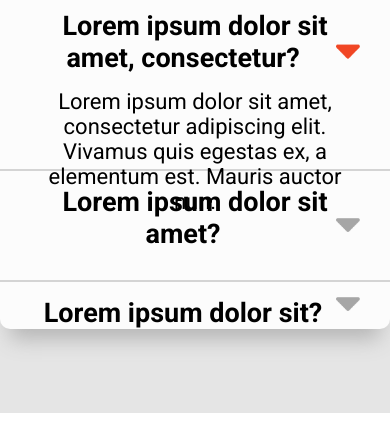
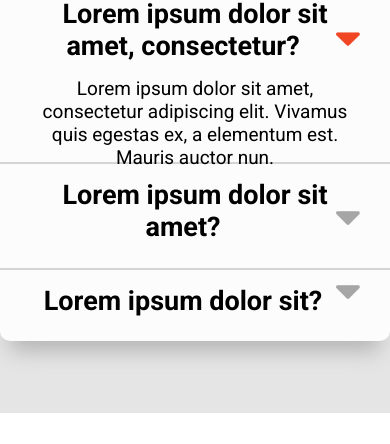
Before and after one commit to Botelho-Marcelo-Dev/meu-primeiro-acordeon, a plain HTML site: page index.html in a window 390 px wide. Both pictures are taken after a click on the picture 348 px from the left and 480 px from the top of the page. Shown: the part 431-875 px from the top of the page. After the commit the page ends 844 px from the top, so only its background shows below. Drawn offline with Linux system fonts and the light colour scheme.

Commit message:
Update style.css

```diff
--- a/css/style.css
+++ b/css/style.css
@@ -98,8 +98,6 @@ main {
     }
 
     .container-acordeon p {
-        height: 0;
-        opacity: 0;
         margin-bottom: 10px;
         font-size: 22px;
         margin: 0px 30px 15px 30px;
@@ -107,7 +105,7 @@ main {
 
     .container-acordeon p.selecionado {
         opacity: 1;
-        height: 65px;
+        height: 75px;
     }
 
     .person {
@@ -127,6 +125,10 @@ main {
 }
 
 @media (max-width: 500px) {
+    .container {
+        height: 700px;
+    }
+
     .person {
         width: 280px;
         height: 295px;
@@ -135,4 +137,9 @@ main {
         top: -50px;
         right: -70px;
     }
+
+    .container-acordeon p {
+        margin-bottom: 10px;
+        font-size: 19px;
+    }
 }
```
